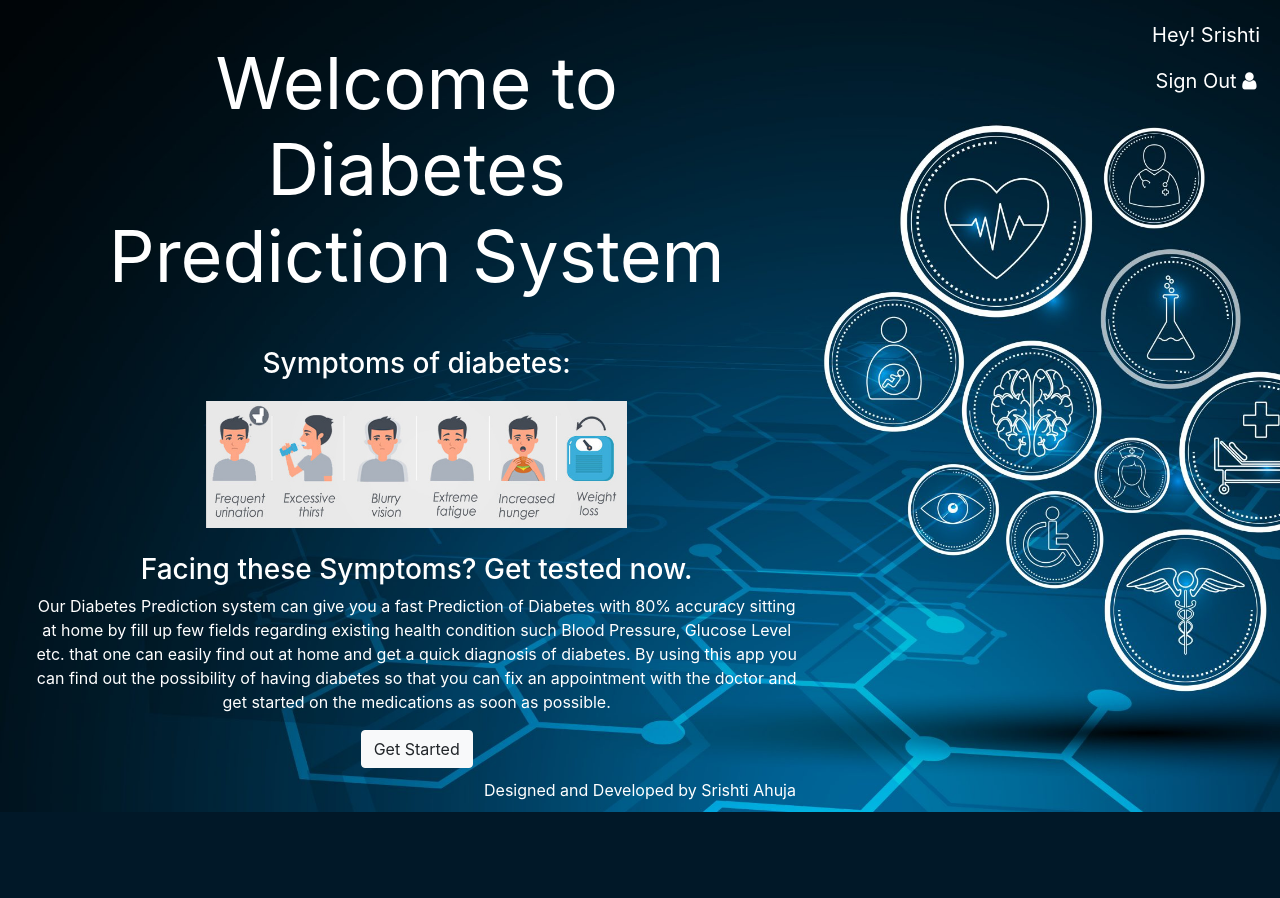
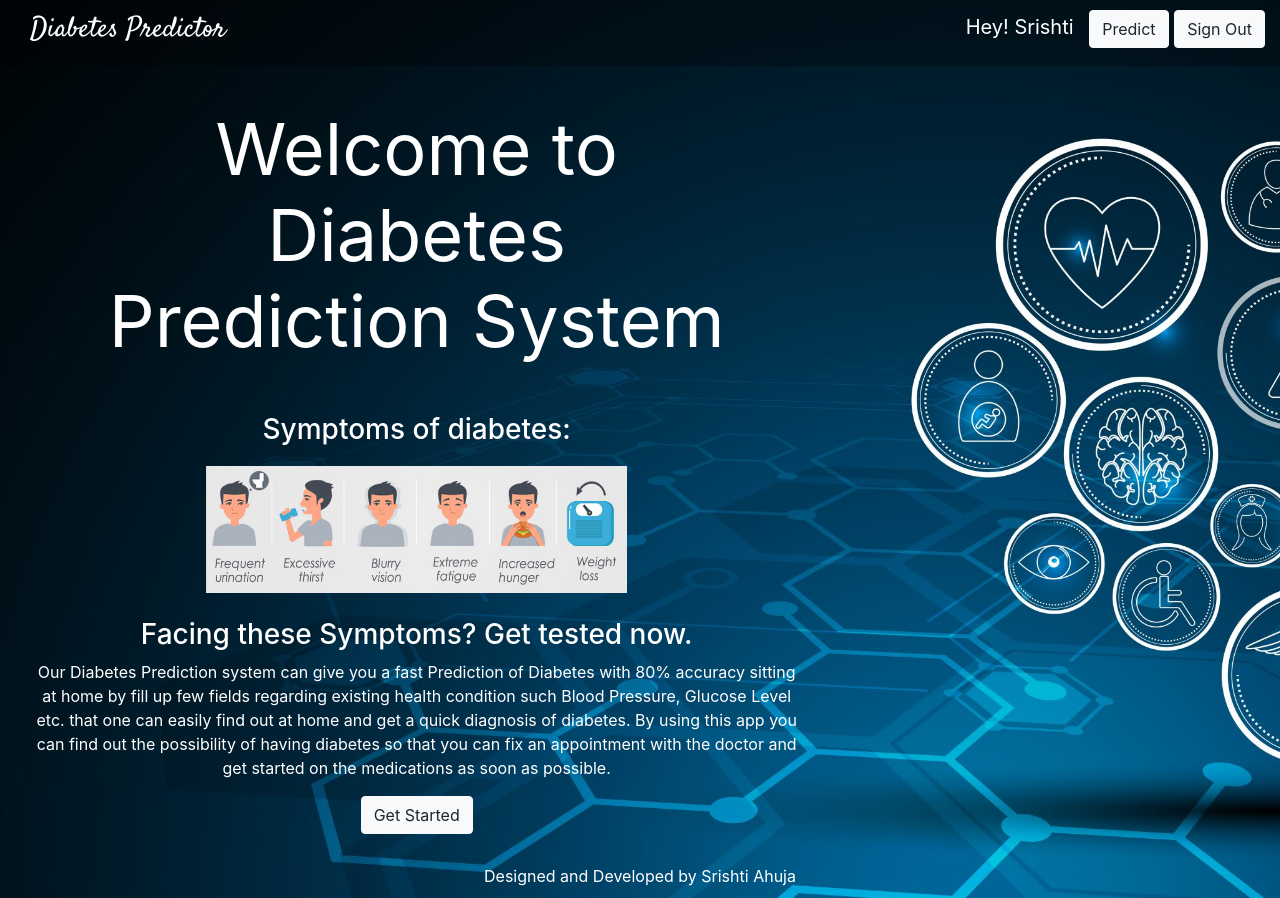
Before and after one commit to Srishti-Ahuja/DiabetesPrediction, a Django app: page / in a window 1280 px wide. Before the commit the page ends 812 px from the top, so only its background shows below. Run offline with Django 3.2, Linux system fonts and the light colour scheme; a user stored in the database is signed in; some libraries are stand-ins or nearby versions.

Commit message:
Update base.html

```diff
--- a/templates/base.html
+++ b/templates/base.html
@@ -3,12 +3,15 @@
 <!DOCTYPE html>
 <html>
     <head>
-        <title>{%block title %}Diabetes Prediction{% endblock %}</title>
+        <title>{%block title %}Home{% endblock %} | Diabetes Prediction</title>
         <meta name="viewport" content="width=device-width, initial-scale=1.0">
 
         <link rel="stylesheet" href="https://cdn.jsdelivr.net/npm/bootstrap@4.5.3/dist/css/bootstrap.min.css" integrity="sha384-TX8t27EcRE3e/ihU7zmQxVncDAy5uIKz4rEkgIXeMed4M0jlfIDPvg6uqKI2xXr2" crossorigin="anonymous">
         <link rel="stylesheet" href="https://cdnjs.cloudflare.com/ajax/libs/twitter-bootstrap/4.1.3/css/bootstrap.min.css">
         <link rel="stylesheet" href="https://cdnjs.cloudflare.com/ajax/libs/font-awesome/4.7.0/css/font-awesome.min.css">
+        <link rel="preconnect" href="https://fonts.googleapis.com">
+        <link rel="preconnect" href="https://fonts.gstatic.com" crossorigin>
+        <link href="https://fonts.googleapis.com/css2?family=Satisfy&display=swap" rel="stylesheet">
 
         <style>
             body{
@@ -32,15 +35,23 @@
         </style>
     </head>
     <body>
-        <div class="login" style="position: fixed; right: 0px; margin: 20px; color: white; font-size: 20px;">
-            {% if user.is_authenticated %}
-                <p style="color: white; ">Hey! {{user.first_name}}</i></p>
-                <a href="{% url 'logout' %}" style="color: white; text-decoration: none;">Sign Out <i class="fa fa-user"></i></a>
-            {% else %}
-                <a href="{% url 'register' %}" style="color: white; text-decoration: none; display: inline;">Sign Up | </a>
-                <a href="{% url 'login' %}" style="color: white; text-decoration: none;"> Sign In <i class="fa fa-user"></i></a>
-            {% endif %}
-        </div>
+        <header>
+            <div class="row" style="background-color: rgba(0,0,0,0.3); margin:0px; text-align: left;">
+                <div class="col-6" style="padding:10px 15px;">
+                    <h3><a href="{% url 'home' %}" style="color: white; font-family: 'Satisfy', cursive; padding-left: 15px; text-decoration: none;">Diabetes Predictor</a></h3>
+                </div>
+                <div class="col-6 login container-fluid" style="text-align: right; padding: 10px 15px; font-size: 20px;">
+                    {% if user.is_authenticated %}
+                        <p style="color: white; display: inline; padding-right: 10px;">Hey! {{user.first_name}}</i></p>
+                        <a href="{% url 'predict' %}" type="button" class="btn btn-light" style="text-decoration: none; display: inline;">Predict</a>
+                        <a href="{% url 'logout' %}" type="button" class="btn btn-light" style="text-decoration: none;">Sign Out</a>
+                    {% else %}
+                        <a href="{% url 'register' %}" type="button" class="btn btn-light" style="text-decoration: none; display: inline;">Sign Up</a>
+                        <a href="{% url 'login' %}" type="button" class="btn btn-light" style="text-decoration: none;">Sign In</a>
+                    {% endif %}
+                </div>
+            </div>
+        </header>
         <div class="banner">
             <div class="row container-fluid">
                 <div class="col-lg-8">
@@ -61,8 +72,8 @@
         </div>
 
         <footer>
-            <div style="width:100%; text-align:center; color: white;">
-                <p style="padding: 0px; margin: 10px;">Designed and Developed by Srishti Ahuja</p>
+            <div style="width:100%; text-align:center; color: white; margin-top: 30px;">
+                <p style="padding: 0px; margin: 10px;">Designed and Developed by <a href="https://www.linkedin.com/in/srishti-ahuja-944a27209/" style="color:white">Srishti Ahuja</a></p>
             </div>
         </footer>
 
```
